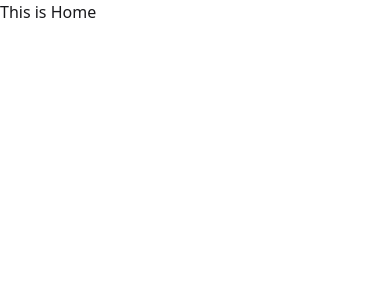
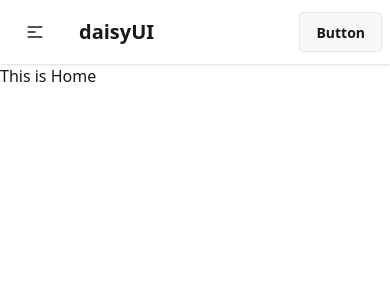
Before and after one commit to AkhiSharmin/Auth, a React (Vite) app: page / in a window 390 px wide. Shown: the top 300 px of the page. Built offline with nearby package versions, Linux system fonts and the light colour scheme.

Commit message:
added login & register

```diff
--- /dev/null
+++ b/src/components/Navbar.jsx
@@ -0,0 +1,59 @@
+import React from "react";
+import { NavLink } from "react-router-dom";
+
+const Navbar = () => {
+  const links = (
+    <>
+      <li>
+        <NavLink to="/">Home</NavLink>
+      </li>
+      <li>
+        <NavLink to="/login">Login</NavLink>
+      </li>
+      <li>
+        <NavLink to="/register">Register</NavLink>
+      </li>
+    </>
+  );
+
+  return (
+    <div className="navbar bg-base-100 shadow-sm">
+      <div className="navbar-start">
+        <div className="dropdown">
+          <div tabIndex={0} role="button" className="btn btn-ghost lg:hidden">
+            <svg
+              xmlns="http://www.w3.org/2000/svg"
+              className="h-5 w-5"
+              fill="none"
+              viewBox="0 0 24 24"
+              stroke="currentColor"
+            >
+              {" "}
+              <path
+                strokeLinecap="round"
+                strokeLinejoin="round"
+                strokeWidth="2"
+                d="M4 6h16M4 12h8m-8 6h16"
+              />{" "}
+            </svg>
+          </div>
+          <ul
+            tabIndex={0}
+            className="menu menu-sm dropdown-content bg-base-100 rounded-box z-1 mt-3 w-52 p-2 shadow"
+          >
+            {links}
+          </ul>
+        </div>
+        <a className="btn btn-ghost text-xl">daisyUI</a>
+      </div>
+      <div className="navbar-center hidden lg:flex">
+        <ul className="menu menu-horizontal px-1">{links}</ul>
+      </div>
+      <div className="navbar-end">
+        <a className="btn">Button</a>
+      </div>
+    </div>
+  );
+};
+
+export default Navbar;
--- a/src/components/Root.jsx
+++ b/src/components/Root.jsx
@@ -1,9 +1,11 @@
 import React from "react";
 import { Outlet } from "react-router-dom";
+import Navbar from "./Navbar";
 
 const Root = () => {
   return (
     <div>
+      <Navbar></Navbar>
       <Outlet></Outlet>
     </div>
   );
```
